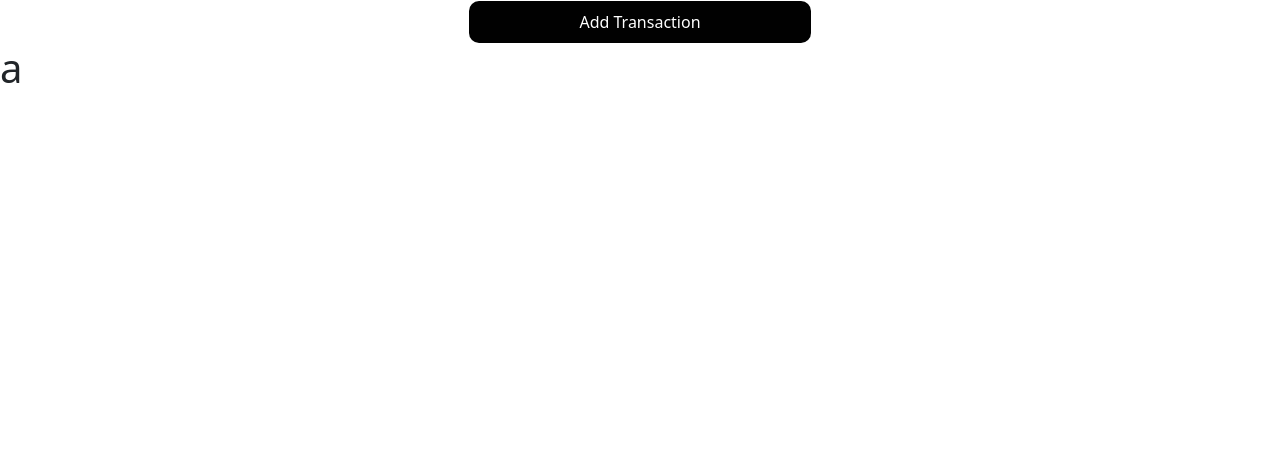
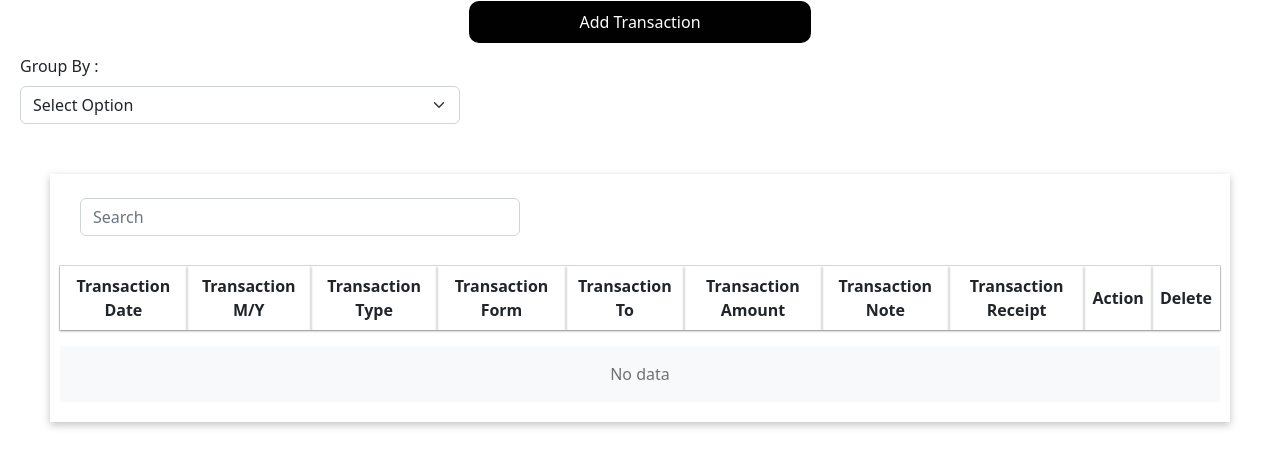
Before and after one commit to Aditya-Thakor/Aditya-Finance-Tracker, a React (Create React App) app: page /view-transactions in a window 1280 px wide. Shown: the top 466 px of the page. Built offline with nearby package versions, Linux system fonts and the light colour scheme; the HTML template or start-up script is replaced by a standard one.

Commit message:
Added Table Component

```diff
--- a/src/App.css
+++ b/src/App.css
@@ -44,3 +44,57 @@ textarea,
 select {
   width: 440px !important;
 }
+
+table {
+  margin: 30px 0px;
+}
+table a {
+  text-decoration: none;
+}
+
+th {
+  cursor: pointer;
+  box-shadow: rgba(0, 0, 0, 0.12) 0px 1px 3px, rgba(0, 0, 0, 0.24) 0px 1px 2px !important;
+  text-align: center !important;
+  vertical-align: middle;
+}
+td {
+  text-align: center;
+  vertical-align: middle;
+  font-size: 18px;
+}
+td img {
+  height: 80px;
+  width: 120px;
+  border: 2px solid;
+}
+tr {
+  box-shadow: rgba(0, 0, 0, 0.02) 0px 1px 3px 0px,
+    rgba(27, 31, 35, 0.15) 0px 0px 0px 1px !important;
+}
+.delete {
+  color: red;
+  cursor: pointer;
+}
+td a {
+  margin: 5px;
+}
+
+.table-comp {
+  padding: 0px 10px 20px;
+  margin: 50px 50px;
+  box-shadow: rgba(0, 0, 0, 0.24) 0px 3px 8px;
+}
+.head-label {
+  color: rgb(0, 89, 255);
+  margin: 30px 0px 0px;
+  padding: 5px;
+  font-family: "Courier New", Courier, monospace;
+  font-weight: 600;
+  word-spacing: 0.5px;
+}
+
+.alignment {
+  display: flex !important;
+  justify-content: center !important;
+}
--- a/src/components/formfields/FormInputs.tsx
+++ b/src/components/formfields/FormInputs.tsx
@@ -2,7 +2,7 @@ import React, { FC } from "react";
 import { FieldErrors, UseFormRegister, FieldValues } from "react-hook-form";
 
 type InputProps = {
-  label: string;
+  label?: string;
   name: string;
   type: string;
   className?: string;
@@ -11,9 +11,14 @@ type InputProps = {
   cols?: number;
   errors?: FieldErrors;
   options?: object;
+  onchange?: React.ChangeEventHandler<unknown>;
   register?: UseFormRegister<FieldValues>;
 };
 
+// const onchagetTesting = (e: any) => {
+//   type a = ReturnType<typeof e>;
+//   console.log(typeof a);
+// };
 const FormInputs = (props: InputProps) => {
   const {
     name,
@@ -26,6 +31,7 @@ const FormInputs = (props: InputProps) => {
     rows,
     cols,
     label,
+    onchange,
   } = props;
 
   const errmsg = (errors && errors[name] && errors[name]?.message) as string;
@@ -40,6 +46,7 @@ const FormInputs = (props: InputProps) => {
             name={name}
             placeholder={placeholder}
             {...(register ? register(name) : null)}
+            onChange={onchange}
           />
         );
 
@@ -48,13 +55,17 @@ const FormInputs = (props: InputProps) => {
           <select
             className="form-select"
             {...(register ? register(name) : null)}
+            onChange={onchange}
           >
             <option value="">Select Option</option>
-            {Object.entries(options as object).map(([val, opt], i) => (
-              <option key={i} value={val}>
-                {opt}
-              </option>
-            ))}
+            {Object.entries(options as object).map(
+              ([val, opt], i) =>
+                val !== "transactionReceipt" && (
+                  <option key={i} value={val}>
+                    {opt}
+                  </option>
+                )
+            )}
           </select>
         );
 
--- a/src/pages/transactions/AddTransaction.tsx
+++ b/src/pages/transactions/AddTransaction.tsx
@@ -1,25 +1,34 @@
 import * as yup from "yup";
-import { Link } from "react-router-dom";
+import { Link, useNavigate } from "react-router-dom";
 import FormButton from "../../components/formfields/FormButton";
 import FormInputs from "../../components/formfields/FormInputs";
 import { addTransactionField } from "../../utils/const";
-import { SubmitHandler, useForm } from "react-hook-form";
+import { FieldValues, SubmitHandler, useForm } from "react-hook-form";
 import { yupResolver } from "@hookform/resolvers/yup";
+import { useDispatch } from "react-redux";
+import { addTransaction } from "../../redux/slices/transactionsSlice";
+import { useSelector } from "react-redux";
+import { RootState } from "../../redux/store";
 
 const AddTransaction = () => {
+  const dispatch = useDispatch();
+  const navigate = useNavigate();
+
+  const transactionData = useSelector((state: RootState) => state.transactions);
+
   const FILE_MAX_SIZE = 1024 * 1024;
   const FILE_TYPE = ["image/jpg", "image/jpeg", "image/png"];
 
-  type TAddTransaction = {
+  interface TAddTransaction {
     transactionDate: Date;
     transactionMY: string;
-    transactionAmount: number | string;
+    transactionAmount: number;
     transactionNote: string;
     transactionTo: string;
     transactionFrom: string;
     transactionType: string;
-    transactionReceipt: object;
-  };
+    transactionReceipt: any;
+  }
 
   const addSchema: yup.ObjectSchema<TAddTransaction> = yup.object().shape({
     transactionDate: yup.date().required().typeError("Date is required"),
@@ -37,7 +46,7 @@ const AddTransaction = () => {
     transactionReceipt: yup
       .mixed()
       .required()
-      .test("transactionReceipt", "Receipt is Required", (file: any): boolean =>
+      .test("transactionReceipt", "Receipt is Required", (file: any) =>
         file.length > 0 ? true : false
       )
       .test(
@@ -52,7 +61,7 @@ const AddTransaction = () => {
       .test(
         "transactionReceipt",
         "Size should be less than 1MB",
-        (file: any) => {
+        (file: any): any => {
           if (file.length > 0)
             return FILE_MAX_SIZE > file[0].size ? true : false;
         }
@@ -67,7 +76,47 @@ const AddTransaction = () => {
     resolver: yupResolver(addSchema),
   });
 
-  const onSubmit: SubmitHandler<TAddTransaction> = (data): void => {};
+  const imageBase64 = async (
+    file: FileList
+  ): Promise<string | ArrayBuffer | null> => {
+    const FILE = new FileReader();
+    FILE.readAsDataURL(file[0]);
+
+    return new Promise((resolve, rejects) => {
+      FILE.onloadend = () => {
+        resolve(FILE.result);
+      };
+    });
+  };
+
+  const onSubmit: SubmitHandler<FieldValues> = async (data) => {
+    let filterData = { ...data };
+
+    const dateobj = new Date(data.transactionDate);
+    let date: string | number = dateobj.getDate();
+    let month: string | number = dateobj.getMonth() + 1;
+    const year = dateobj.getFullYear();
+
+    if (date < 10) date = "0" + date;
+    if (month < 10) month = "0" + month;
+    const tdate = year + "-" + month + "-" + date;
+
+    const fileBase64: string | ArrayBuffer | null = await imageBase64(
+      data.transactionReceipt
+    );
+
+    const tlength = transactionData.length + 1;
+
+    filterData = {
+      ...filterData,
+      transactionDate: tdate,
+      transactionReceipt: fileBase64,
+      transactionId: tlength,
+    };
+
+    dispatch(addTransaction(filterData));
+    navigate("/view-transactions");
+  };
 
   return (
     <div>
--- a/src/pages/transactions/ViewTransaction.tsx
+++ b/src/pages/transactions/ViewTransaction.tsx
@@ -1,8 +1,10 @@
-import React, { useState } from "react";
+import React, { useEffect, useState } from "react";
 import { useSelector } from "react-redux";
 import { RootState } from "../../redux/store";
-import { TransactionInterface } from "../../utils/const";
+import { TransactionInterface, tableHeader } from "../../utils/const";
 import { Link } from "react-router-dom";
+import TableComp from "./components/TableComp";
+import FormInputs from "../../components/formfields/FormInputs";
 
 const ViewTransaction = () => {
   const transactionsData = useSelector(
@@ -11,6 +13,17 @@ const ViewTransaction = () => {
 
   const [cloneData, setCloneData] =
     useState<Array<TransactionInterface>>(transactionsData);
+  const [groupData, setGroupData] = useState<any>({});
+
+  const onGroupBy = (e: React.ChangeEvent<HTMLSelectElement>): void => {
+    const field = e.target.value;
+    cloneData.reduce((group: Record<string, any>, val: any): any => {
+      group[val[field]] = group[val[field]] ?? [];
+      group[val[field]].push(val);
+      setGroupData(group);
+      return group;
+    }, {});
+  };
 
   return (
     <>
@@ -18,7 +31,26 @@ const ViewTransaction = () => {
         <Link to="/add-transaction">Add Transaction</Link>
       </div>
       <div>
-        <h1>a</h1>
+        <FormInputs
+          label="Group By : "
+          type="select"
+          name="groupby"
+          options={tableHeader}
+          onchange={onGroupBy}
+        />
+      </div>
+      <div>
+        {Object.keys(groupData).length === 0 ? (
+          <TableComp data={cloneData} tableHeader={tableHeader} />
+        ) : (
+          Object.keys(groupData).map((key) => (
+            <TableComp
+              data={groupData[key]}
+              headLabel={key}
+              tableHeader={tableHeader}
+            />
+          ))
+        )}
       </div>
     </>
   );
--- /dev/null
+++ b/src/pages/transactions/components/TableComp.tsx
@@ -0,0 +1,179 @@
+import { useEffect, useState } from "react";
+import { useDispatch } from "react-redux";
+import { Link } from "react-router-dom";
+import FormInputs from "../../../components/formfields/FormInputs";
+import { unstable_renderSubtreeIntoContainer } from "react-dom";
+
+interface TableProps {
+  data: Array<object>;
+  tableHeader: object;
+  headLabel?: string;
+}
+
+type objString = {
+  [x: string]: any;
+};
+
+const TableComp = ({ data, tableHeader, headLabel }: TableProps) => {
+  const [dataset, setDataset] = useState<Array<object>>(data);
+  const [limit, setLimit] = useState();
+  const [order, setOrder] = useState({
+    order: "",
+    field: "",
+  });
+  const [sort, setSort] = useState();
+  useEffect(() => {
+    setDataset(() => data);
+  }, [data]);
+
+  const dispatch = useDispatch();
+
+  const onSearch = (e: React.ChangeEvent<HTMLInputElement>) => {
+    const getvalue = e.target.value;
+    let arr: object[] = [];
+
+    data.map((item: any) => {
+      if (
+        item["transactionDate"].includes(getvalue) ||
+        item["transactionDate"].toLowerCase().includes(getvalue)
+      ) {
+        arr.push(item);
+      }
+      if (
+        item["transactionTo"].includes(getvalue) ||
+        item["transactionTo"].toLowerCase().includes(getvalue)
+      ) {
+        arr.push(item);
+      }
+      if (
+        item["transactionFrom"].includes(getvalue) ||
+        item["transactionFrom"].toLowerCase().includes(getvalue)
+      ) {
+        arr.push(item);
+      }
+      if (
+        item["transactionType"].includes(getvalue) ||
+        item["transactionType"].toLowerCase().includes(getvalue)
+      ) {
+        arr.push(item);
+      }
+      if (
+        item["transactionMY"].includes(getvalue) ||
+        item["transactionMY"].toLowerCase().includes(getvalue)
+      ) {
+        arr.push(item);
+      }
+      if (
+        item["transactionAmount"].toString().includes(getvalue) ||
+        item["transactionAmount"].toString().toLowerCase().includes(getvalue)
+      ) {
+        arr.push(item);
+      }
+    });
+
+    setDataset(arr);
+
+    if (getvalue.trim() === "") {
+      setDataset(data);
+    }
+    if (arr.length === 0) {
+      setDataset([]);
+    }
+  };
+
+  const onSort = (field: string) => {
+    let sortArr: object[] = [];
+    if (field !== "transactonReceipt")
+      if ((order.order === "" && field === "") || field !== order.field) {
+        sortArr = dataset
+          .slice()
+          .sort((a: objString, b: objString) => (a[field] < b[field] ? -1 : 1));
+        setOrder({ ...order, order: "asc", field: field });
+      } else if (order.order === "asc" && field === order.field) {
+        setOrder({ ...order, order: "desc", field: field });
+        sortArr = dataset
+          .slice()
+          .sort((a: objString, b: objString) => (a[field] > b[field] ? -1 : 1));
+      } else {
+        setOrder({ ...order, order: "", field: "" });
+      }
+
+    order.order === "desc" ? setDataset(data) : setDataset(sortArr);
+  };
+
+  const onDelete = (id: number) => {
+    console.log();
+
+    // if (id) dispatch(deleteTransaction(id));
+  };
+  return (
+    <div className="table-comp">
+      <FormInputs
+        name="search"
+        placeholder="Search"
+        type="text"
+        className="form-control"
+        onchange={onSearch}
+      />
+
+      {headLabel && headLabel !== "undefined" && (
+        <h4 className="head-label">{headLabel}</h4>
+      )}
+      <table className="table table-borderless">
+        <thead>
+          <tr>
+            {Object.entries(tableHeader).map(([key, value], i) => (
+              <th key={i} onClick={() => onSort(key)} id={key}>
+                {value}
+              </th>
+            ))}
+
+            <th className="table-header">Action </th>
+            <th className="table-header">Delete</th>
+          </tr>
+        </thead>
+        {data.length > 0 && (
+          <tbody>
+            {dataset.map((value: any, i: number) => (
+              <tr key={i}>
+                <td>{value["transactionDate"]}</td>
+                <td>{value["transactionMY"]}</td>
+                <td>{value["transactionType"]}</td>
+                <td>{value["transactionFrom"]}</td>
+                <td>{value["transactionTo"]}</td>
+                <td>{value["transactionAmount"]}</td>
+                <td>{value["transactionNote"]}</td>
+                <td>
+                  <img src={value["transactionReceipt"]} alt="receipt" />
+                </td>
+                <td>
+                  <Link to={"/transaction/" + value["transactionId"]}>
+                    View
+                  </Link>
+                  |
+                  <Link to={"/update-transaction/" + value["transactionId"]}>
+                    Edit
+                  </Link>
+                </td>
+                <td
+                  className="delete"
+                  onClick={() => onDelete(value["transactionId"])}
+                >
+                  Delete
+                </td>
+              </tr>
+            ))}
+          </tbody>
+        )}
+      </table>
+
+      {data.length === 0 && (
+        <nav className="navbar navbar-light bg-light alignment">
+          <span className="navbar-text">No data</span>
+        </nav>
+      )}
+    </div>
+  );
+};
+
+export default TableComp;
--- a/src/redux/slices/userSlice.ts
+++ b/src/redux/slices/userSlice.ts
@@ -4,6 +4,7 @@ interface obj {
   username?: string;
   password?: string;
   email?: string;
+  confirm?: string;
 }
 
 const initialState: obj[] = [];
--- a/src/utils/const.ts
+++ b/src/utils/const.ts
@@ -52,9 +52,9 @@ export const addTransactionField = [
     type: "select",
     label: "Transaction Type : ",
     options: {
-      homeexpense: "Home Expense",
-      income: "Income",
-      personalexpense: "Personal Expense",
+      "Home Expense": "Home Expense",
+      Income: "Income",
+      "Personal Expense": "Personal Expense",
     },
   },
   {
@@ -62,10 +62,10 @@ export const addTransactionField = [
     type: "select",
     label: "Transaction From : ",
     options: {
-      personalaccount: "Personal Account",
-      realliving: "Real Living",
-      mydreamhome: "My Dream Home",
-      fullcircle: "Full Circle",
+      "Personal Account": "Personal Account",
+      "Real Living": "Real Living",
+      "My Dream Home": "My Dream Home",
+      "Full Circle": "Full Circle",
     },
   },
   {
@@ -73,10 +73,10 @@ export const addTransactionField = [
     type: "select",
     label: "Transaction To : ",
     options: {
-      personalaccount: "Personal Account",
-      realliving: "Real Living",
-      mydreamhome: "My Dream Home",
-      fullcircle: "Full Circle",
+      "Personal Account": "Personal Account",
+      "Real Living": "Real Living",
+      "My Dream Home": "My Dream Home",
+      "Full Circle": "Full Circle",
     },
   },
   {
@@ -99,13 +99,24 @@ export const addTransactionField = [
 ];
 
 export interface TransactionInterface {
-  transactionId: string;
-  transactionDate: string;
-  transactionMY: string;
-  transactionAmount: number;
-  transactionNote: string;
-  transactionTo: string;
-  transactionFrom: string;
-  transactionType: string;
-  transactionReceipt: string;
+  transactionId?: number;
+  transactionDate?: string;
+  transactionMY?: string;
+  transactionAmount?: number;
+  transactionNote?: string;
+  transactionTo?: string;
+  transactionFrom?: string;
+  transactionType?: string;
+  transactionReceipt?: string;
 }
+
+export const tableHeader: object = {
+  transactionDate: "Transaction Date",
+  transactionMY: "Transaction M/Y",
+  transactionType: "Transaction Type",
+  transactionFrom: "Transaction Form",
+  transactionTo: "Transaction To",
+  transactionAmount: "Transaction Amount",
+  transactionNote: "Transaction Note",
+  transactionReceipt: "Transaction Receipt",
+};
```
Also changed, not shown: src/pages/register/Register.tsx (+6 -6 lines), src/redux/slices/transactionsSlice.ts (+6 -1 lines).
